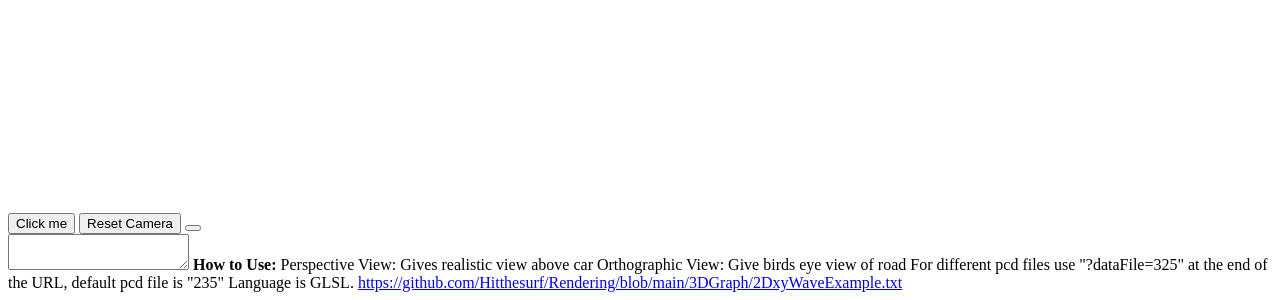
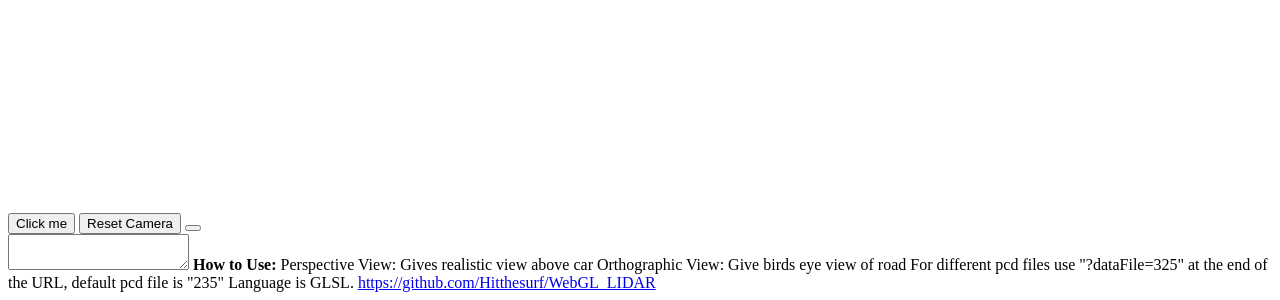
Before and after one commit to Hitthesurf/WebGL_LIDAR, a plain HTML site: page index.html in a window 1280 px wide. Shown: the part 595-895 px from the top of the page. Drawn offline with Linux system fonts and the light colour scheme; no server answers.

Commit message:
Update index.html

```diff
--- a/index.html
+++ b/index.html
@@ -22,7 +22,7 @@
 
         Language is GLSL.
 
-        <a href="https://github.com/Hitthesurf/Rendering/blob/main/3DGraph/2DxyWaveExample.txt">https://github.com/Hitthesurf/Rendering/blob/main/3DGraph/2DxyWaveExample.txt</a>
+        <a href="https://github.com/Hitthesurf/WebGL_LIDAR">https://github.com/Hitthesurf/WebGL_LIDAR</a>
         <script src="movement.js"></script>
         <script src="loadfile.js"></script>
         <script src="app.js"></script>
```
